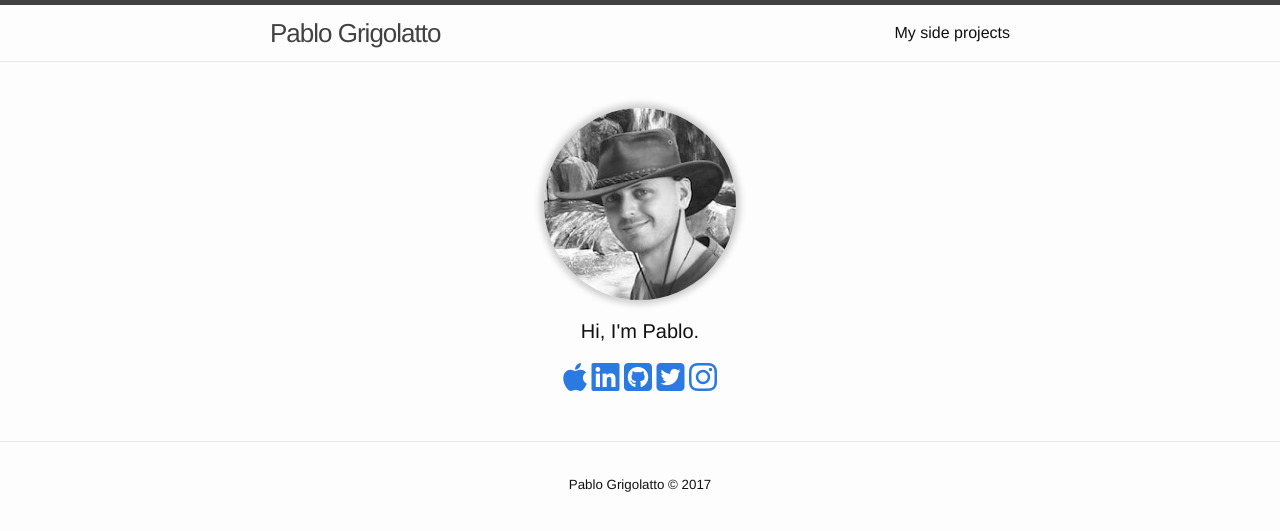
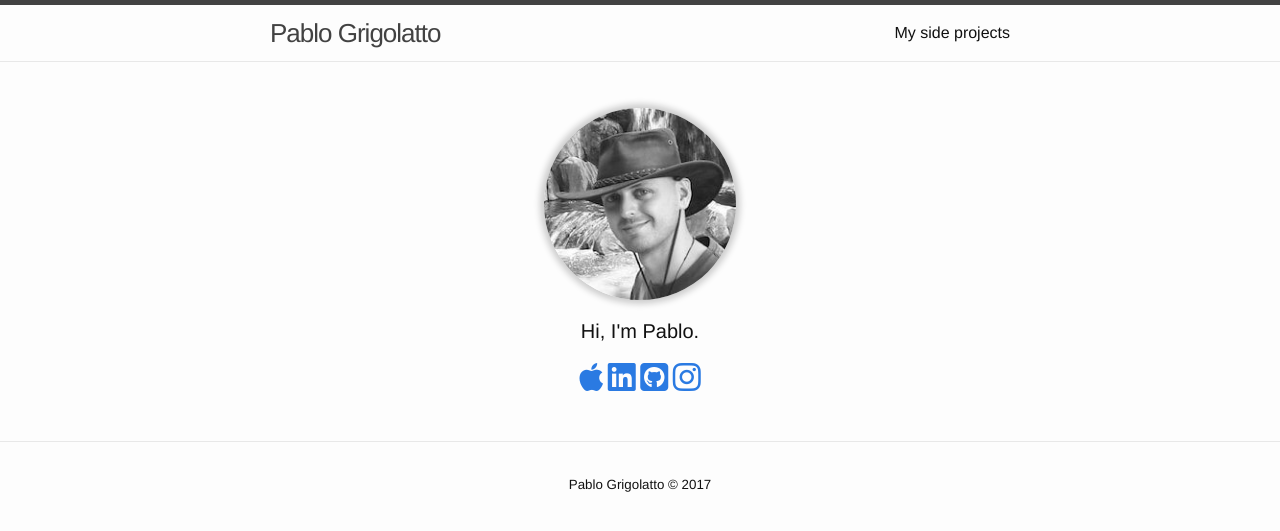
Before and after one commit to pablogrigo/pablogrigo.github.io, a Jekyll site: the page built from index.html, in a window 1280 px wide. Shown: the top 531 px of the page. Built offline with Jekyll 4.4.1, drawn with Linux system fonts in a browser that asks for light colours; nearby versions of some CDN libraries.

Commit message:
removing Twitter reference

```diff
--- a/_config.yml
+++ b/_config.yml
@@ -5,7 +5,6 @@ description: > # this means to ignore newlines until "baseurl:"
   Learn, Build, Teach.
 baseurl: "" # the subpath of your site, e.g. /blog/
 url: "http://www.grigo.com.ar" # the base hostname & protocol for your site
-twitter_username: pablogrigo
 instagram_username: pablogrigo
 github_username:  pablogrigo
 linkedin_username: pablo-grigolatto/43/456/643
--- a/index.html
+++ b/index.html
@@ -41,14 +41,6 @@ layout: default
       </li>
     {% endif %}
 
-    {% if site.twitter_username %}
-      <li>
-        <a href="https://twitter.com/{{ site.twitter_username }}" title="My thoughts on Twitter">
-          <i class="fa fa-twitter-square fa-2x"></i> <span>My thoughts on Twitter</span>
-        </a>
-      </li>
-    {% endif %}
-
     {% if site.instagram_username %}
       <li>
         <a href="https://instagram.com/{{ site.instagram_username }}" title="My photos on Instagram">
```
